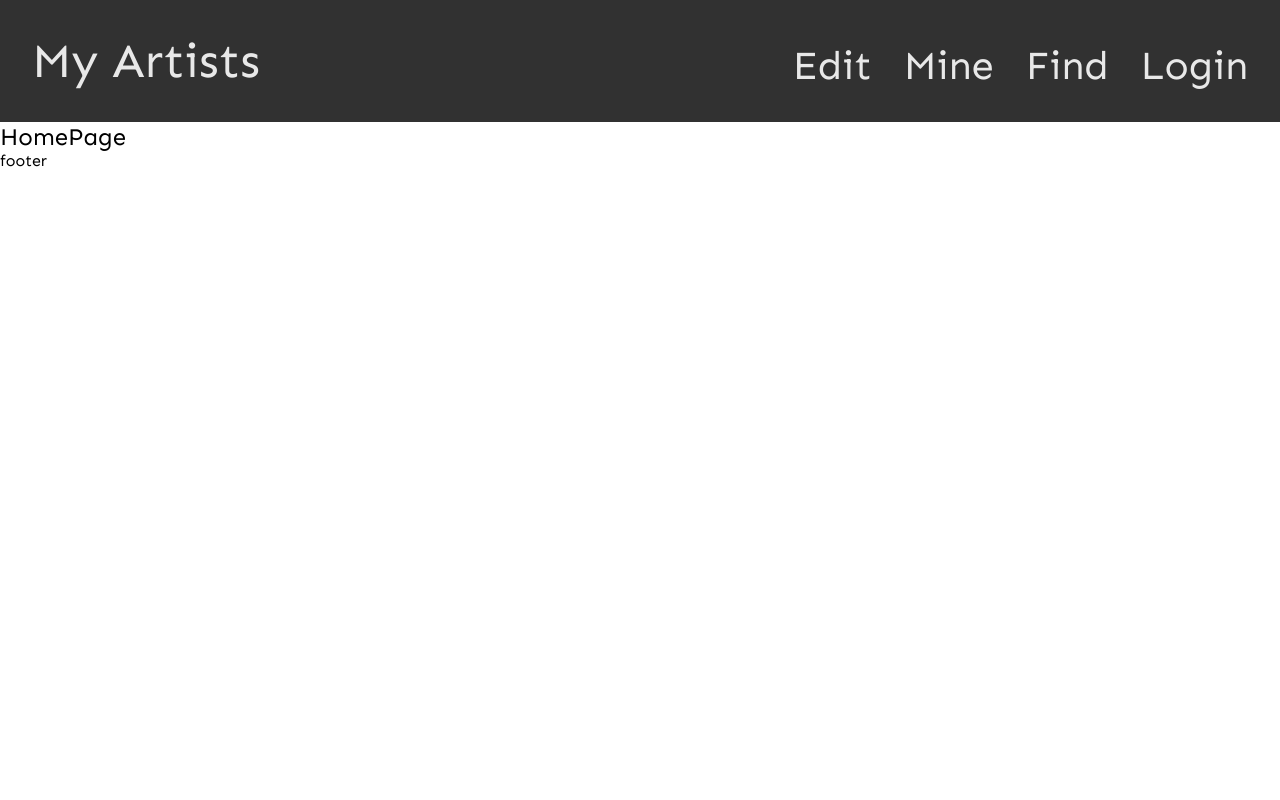
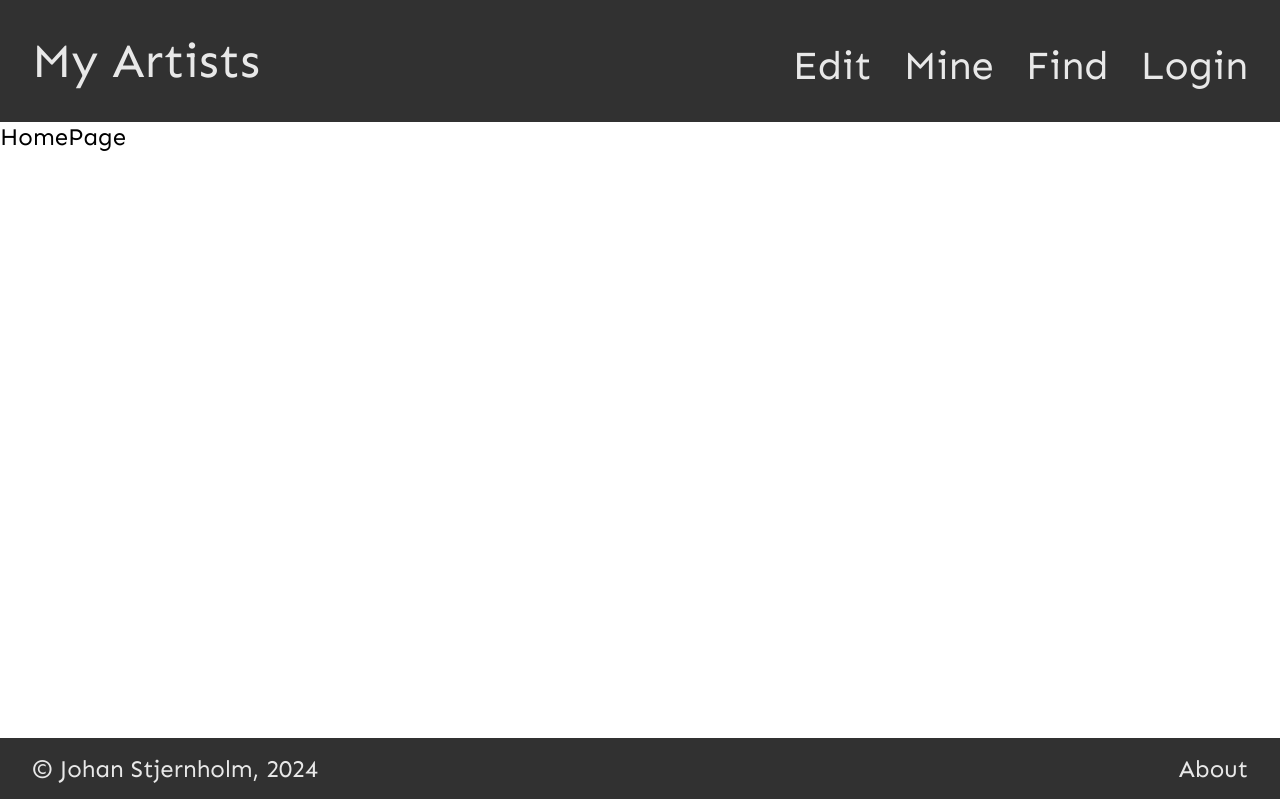
Before and after one commit to codeballet/myartists, a React (Vite) app: page / in a window 1280 px wide. Built offline with nearby package versions, Linux system fonts and the light colour scheme.

Commit message:
feat: Add footer

```diff
--- a/src/components/Footer.tsx
+++ b/src/components/Footer.tsx
@@ -3,7 +3,8 @@ import { ReactElement } from "react";
 export function Footer(): ReactElement {
     return (
         <footer>
-            <p>footer</p>
+            <p>&copy; Johan Stjernholm, 2024</p>
+            <p>About</p>
         </footer>
     );
 }
--- a/src/styles/App.css
+++ b/src/styles/App.css
@@ -0,0 +1,3 @@
+main {
+    min-height: calc(100vh - 11.5rem);
+}
--- /dev/null
+++ b/src/styles/Footer.css
@@ -0,0 +1,12 @@
+footer {
+    display: flex;
+    flex-direction: row;
+    justify-content: space-between;
+    background-color: var(--color-grey-dark);
+    padding: 1rem 2rem;
+
+    p {
+        font-size: 1.5rem;
+        color: var(--color-grey-light);
+    }
+}
--- a/src/styles/index.css
+++ b/src/styles/index.css
@@ -1,4 +1,5 @@
 @import url("./App.css");
+@import url("./Footer.css");
 @import url("./Header.css");
 
 @import url("https://fonts.googleapis.com/css2?family=Sen:wght@400..800&display=swap");
```
